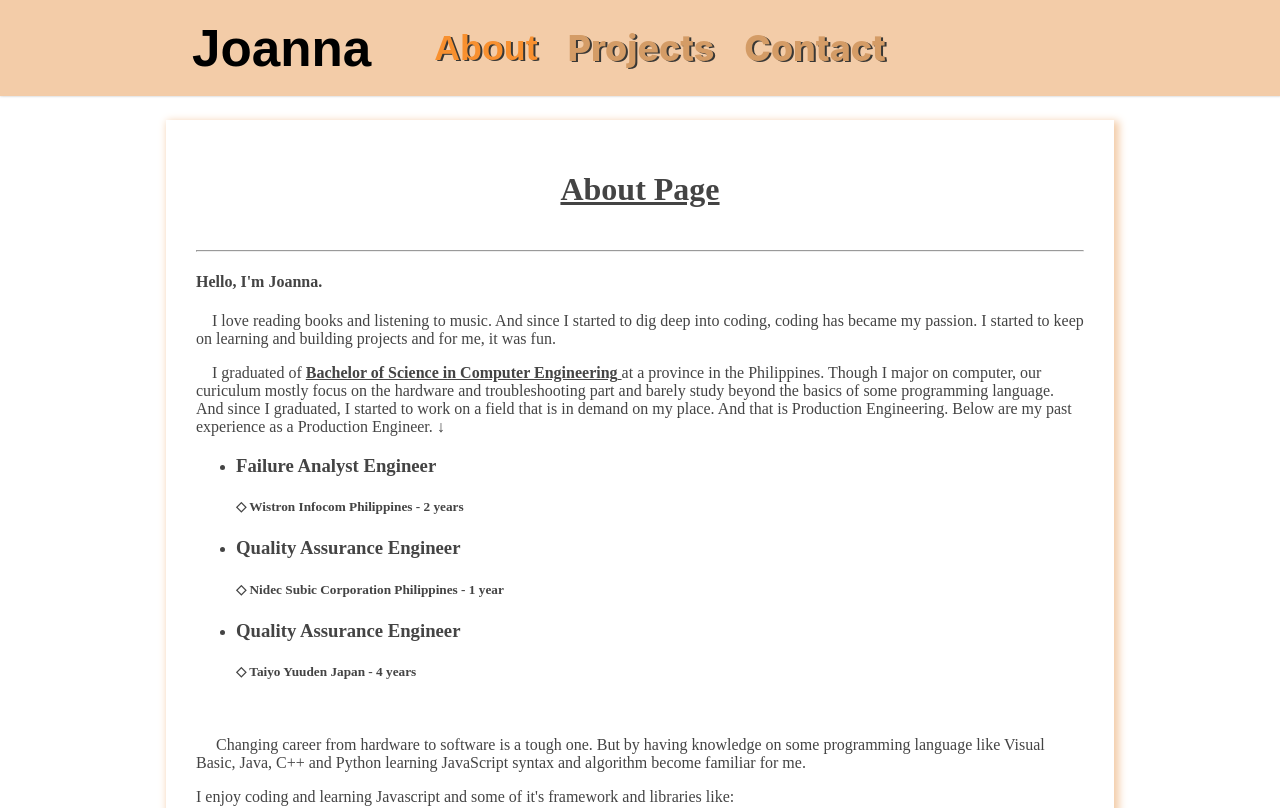
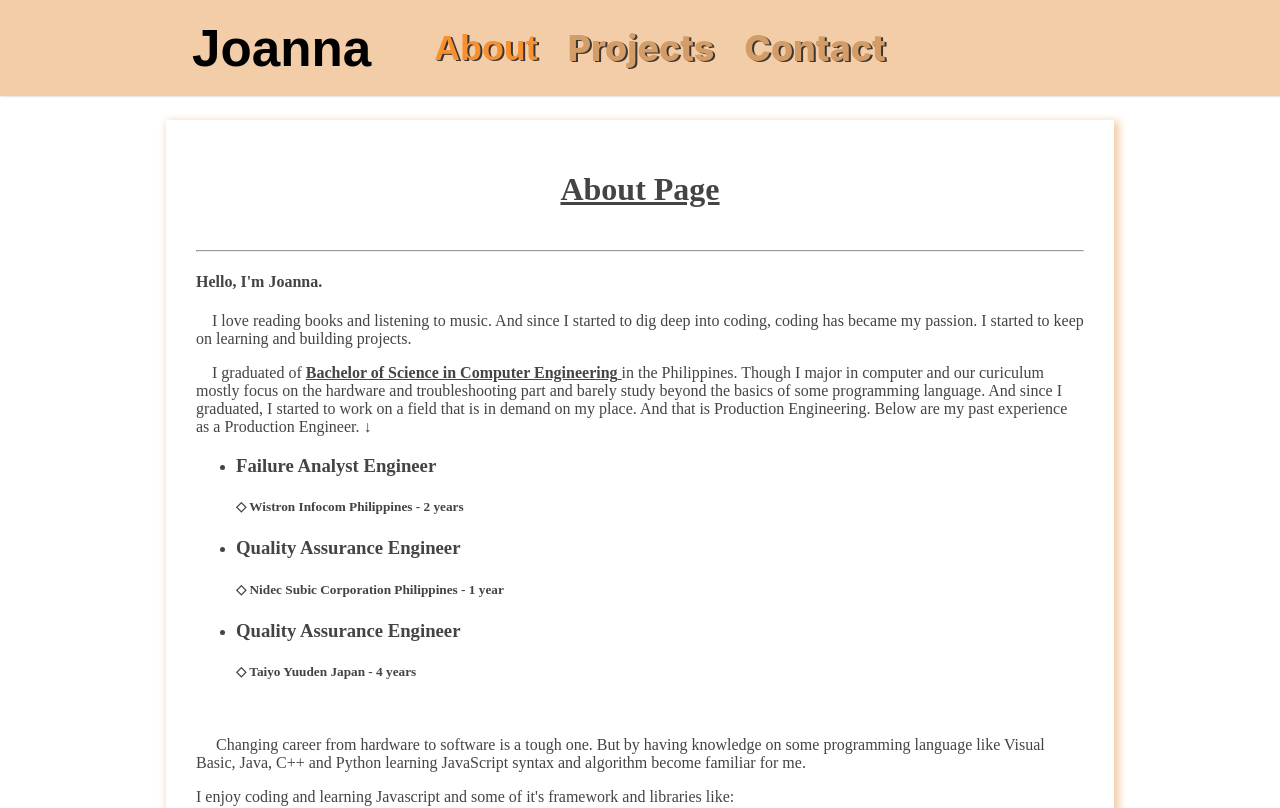
Before and after one commit to rcjdiv/mysite, a Next.js app: page /about in a window 1280 px wide. Shown: the top 808 px of the page. Built offline with nearby package versions, Linux system fonts and the light colour scheme; a web font is replaced by a local one.

Commit message:
Edit some text

```diff
--- a/pages/about.js
+++ b/pages/about.js
@@ -19,19 +19,18 @@ const about = () => {
           <p>
             &emsp;I love reading books and listening to music. And since I
             started to dig deep into coding, coding has became my passion. I
-            started to keep on learning and building projects and for me, it was
-            fun.
+            started to keep on learning and building projects.
           </p>
           <p>
             &emsp;I graduated of{' '}
             <span className={aboutStyles.course}>
               Bachelor of Science in Computer Engineering{' '}
             </span>
-            at a province in the Philippines. Though I major on computer, our
-            curiculum mostly focus on the hardware and troubleshooting part and
-            barely study beyond the basics of some programming language. And
-            since I graduated, I started to work on a field that is in demand on
-            my place. And that is Production Engineering. Below are my past
+            in the Philippines. Though I major in computer and our curiculum
+            mostly focus on the hardware and troubleshooting part and barely
+            study beyond the basics of some programming language. And since I
+            graduated, I started to work on a field that is in demand on my
+            place. And that is Production Engineering. Below are my past
             experience as a Production Engineer. &darr;
           </p>
         </section>
--- a/pages/contact.js
+++ b/pages/contact.js
@@ -11,7 +11,7 @@ const contact = () => {
 
         <div className={contactStyles.mail}>
           <h3>My email address:</h3>
-          <h4>&emsp; joannamarie@gmail.com</h4>
+          <h4>&emsp; joannamarie838@gmail.com</h4>
           <h3>Phone no:</h3>
           <h4>&emsp; +81 8055023157</h4>
           <h3>My contact address</h3>
--- a/styles/About.module.css
+++ b/styles/About.module.css
@@ -42,14 +42,14 @@
 }
 @media screen and (max-width: 359px) {
   .about {
-    height: 360vh;
+    height: 4000vh;
     width: 90%;
   }
 }
 
 @media (min-width: 360px) and (max-width: 399px) {
   .about {
-    height: 350vh;
+    height: 380vh;
     width: 90%;
   }
 }
```
